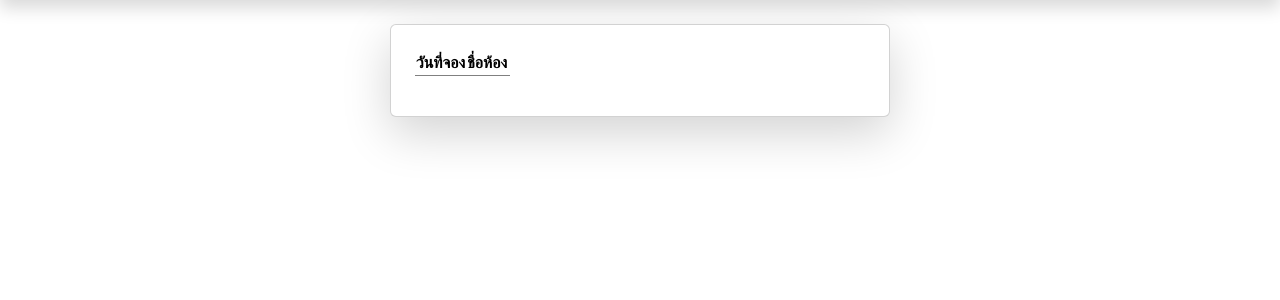
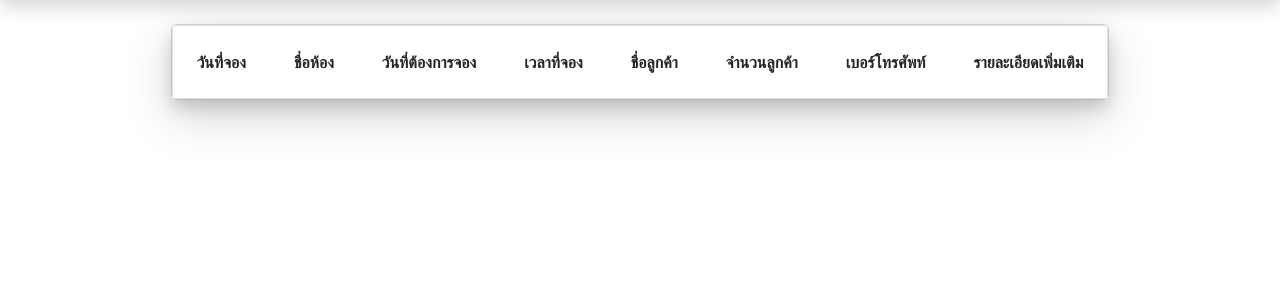
Before and after one commit to Aiya-m/KaraokeBookingService, a Django app: page /karaoke/manager/bookinglist/ in a window 1280 px wide. Shown: the part 112-412 px from the top of the page. Run offline with Django 5.2, Linux system fonts and the light colour scheme; lists and menus that the app fills with data are empty; some libraries are stand-ins or nearby versions.

Commit message:
change booking model

```diff
--- a/Karaokie/bookings/templates/Manager/BookingList.html
+++ b/Karaokie/bookings/templates/Manager/BookingList.html
@@ -2,14 +2,23 @@
 {% block title %} Booking List {% endblock %}
 {% block content %}
 <div class="container d-flex justify-content-center align-items-center pt-4">
-    <div class="card shadow-lg" style="max-width: 500px; width: 100%;">
-        <div class="p-4 table">
+    <div class="card shadow-lg w-full">
+        <div class="overflow-x-auto bg-white rounded-lg shadow border border-orange-100">
             <table>
-                <tr>
-                    <th>วันที่จอง</th>
-                    <th>ชื่อห้อง</th>
-                    <th></th>
-                </tr>
+                <thead>
+                    <tr>
+                        <th class="p-4">วันที่จอง</th>
+                        <th class="p-4">ชื่อห้อง</th>
+                        <th class="p-4">วันที่ต้องการจอง</th>
+                        <th class="p-4">เวลาที่จอง</th>
+                        <th class="p-4">ชื่อลูกค้า</th>
+                        <th class="p-4">จำนวนลูกค้า</th>
+                        <th class="p-4">เบอร์โทรศัพท์</th>
+                        <th class="p-4">รายละเอียดเพิ่มเติม</th>
+                    </tr>
+                </thead>
+                <tbody>
+                </tbody>
             </table>
         </div>
     </div>
```
Also changed, not shown: Karaokie/bookings/models.py (+5 -6 lines), Karaokie/bookings/migrations/0003_remove_payments_pay_create_date_booking_create_date.py (added), Karaokie/bookings/migrations/0004_alter_booking_room.py (added).
